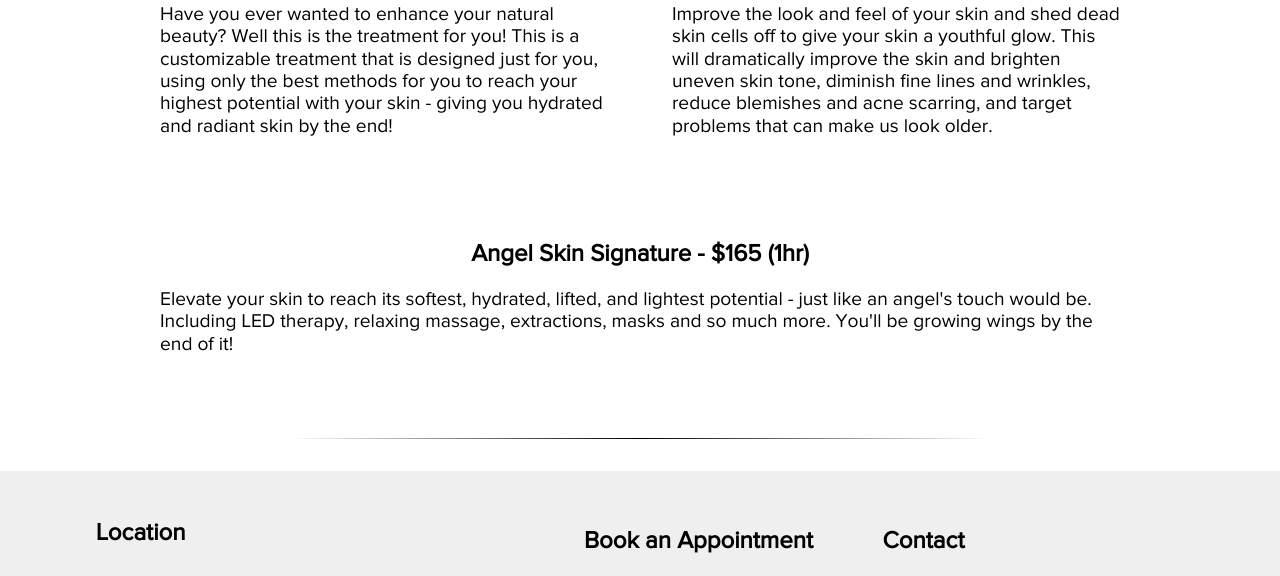
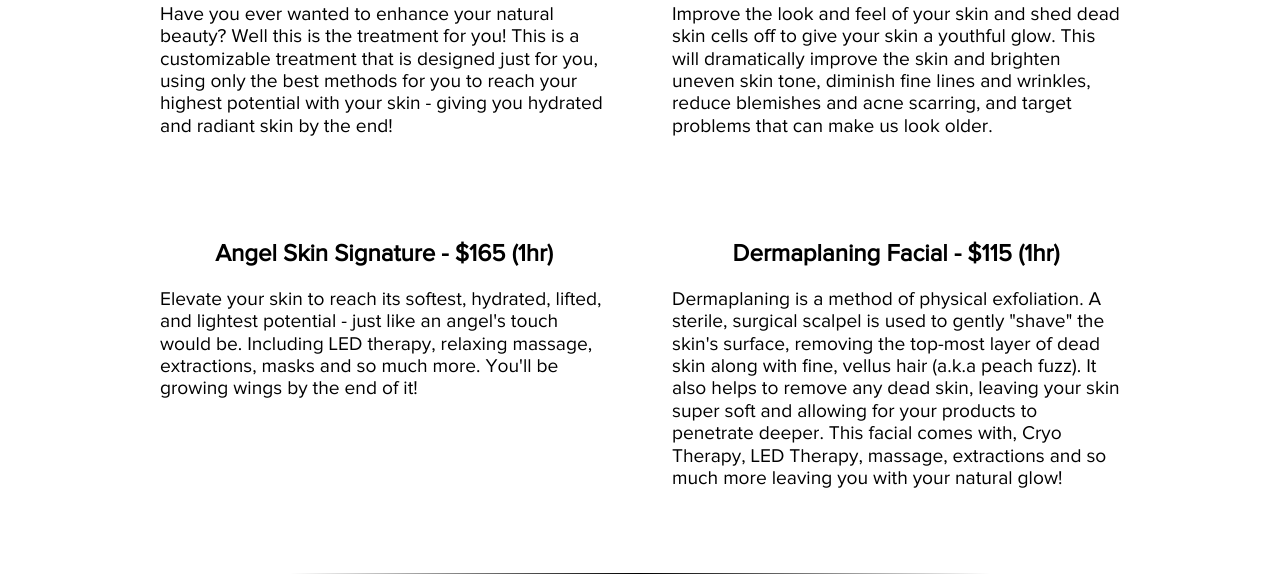
Before and after one commit to skinwithloveserver/skinwithloveserver.github.io, a plain HTML site: page services.html in a window 1280 px wide. Shown: the part 1302-1878 px from the top of the page. Drawn offline with Linux system fonts and the light colour scheme; a script that the page names is missing.

Commit message:
new services

```diff
--- a/services.html
+++ b/services.html
@@ -103,6 +103,10 @@
               massage, extractions, masks and so much more. You'll be growing wings
               by the end of it!</p>
         </div>
+        <div>
+          <h2>Dermaplaning Facial - $115 (1hr)</h2>
+          <p>Dermaplaning is a method of physical exfoliation. A sterile, surgical scalpel is used to gently "shave" the skin's surface, removing the top-most layer of dead skin along with fine, vellus hair (a.k.a peach fuzz). It also helps to remove any dead skin, leaving your skin super soft and allowing for your products to penetrate deeper. This facial comes with, Cryo Therapy, LED Therapy, massage, extractions and so much more leaving you with your natural glow! </p>
+        </div>
       </section>
 
       <div class="line"></div>
```
Also changed, not shown: index.html (+1 -0 lines).
